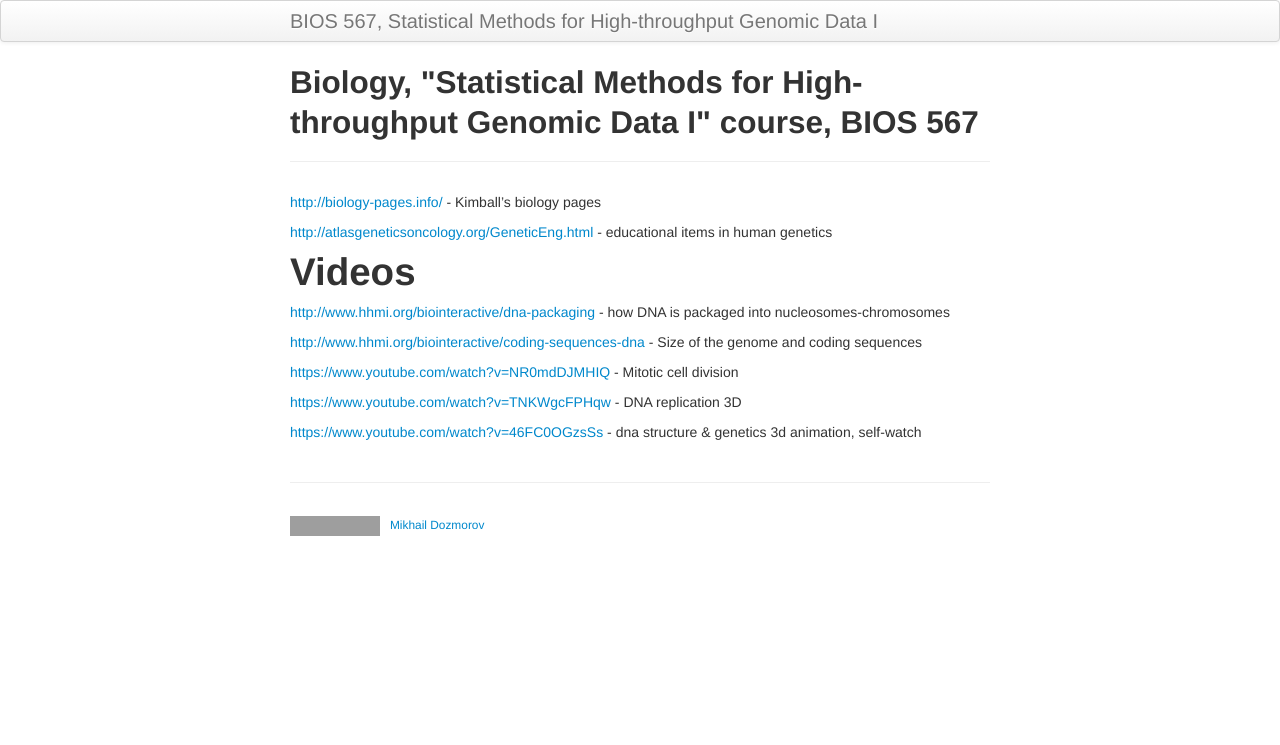
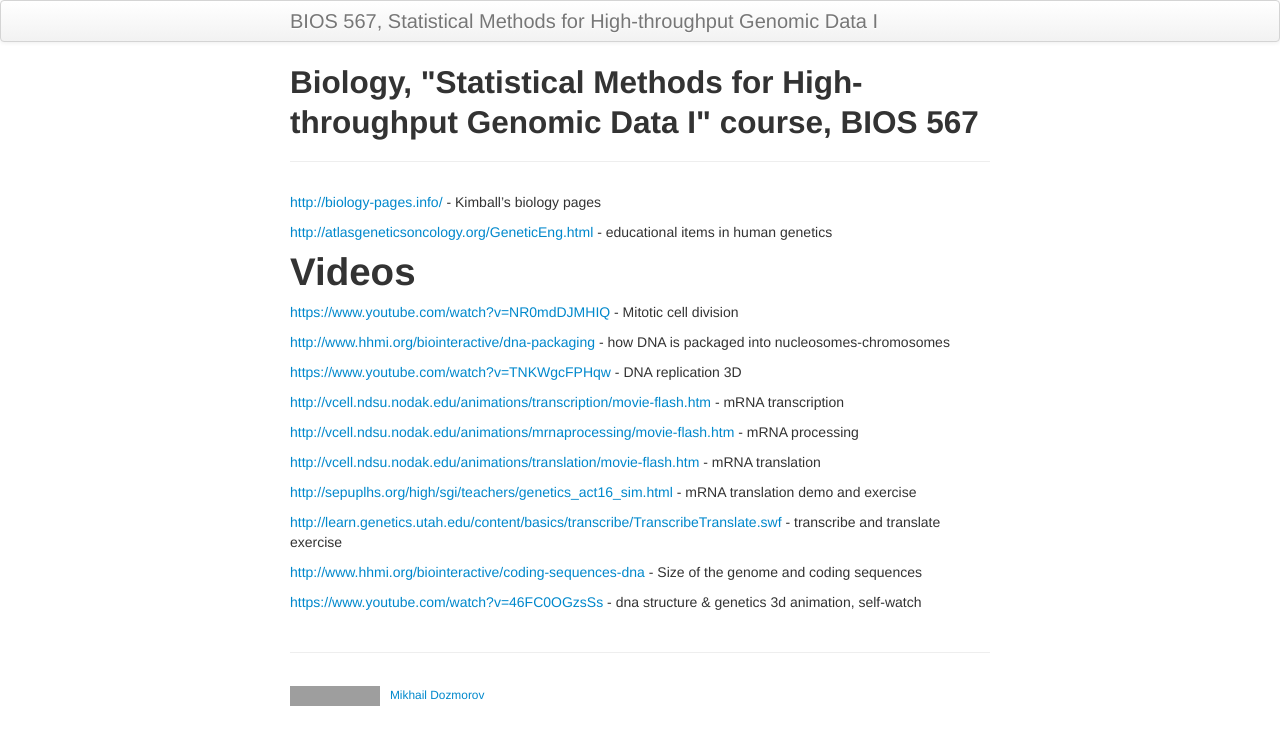
Before and after one commit to mdozmorov/BIOS567, a Jekyll site: the page built from pages/02_biology.md, in a window 1280 px wide. Shown: the top 745 px of the page. Built offline with Jekyll 4.4.1, drawn with Linux system fonts in a browser that asks for light colours; grey boxes are pictures that could not be loaded.

Commit message:
Update video links

```diff
--- a/pages/02_biology.md
+++ b/pages/02_biology.md
@@ -9,12 +9,22 @@ title: Biology, "Statistical Methods for High-throughput Genomic Data I" course,
 
 # Videos
 
+[https://www.youtube.com/watch?v=NR0mdDJMHIQ](https://www.youtube.com/watch?v=NR0mdDJMHIQ) - Mitotic cell division
+
 [http://www.hhmi.org/biointeractive/dna-packaging](http://www.hhmi.org/biointeractive/dna-packaging) - how DNA is packaged into nucleosomes-chromosomes
+
+[https://www.youtube.com/watch?v=TNKWgcFPHqw](https://www.youtube.com/watch?v=TNKWgcFPHqw) - DNA replication 3D
+
+[http://vcell.ndsu.nodak.edu/animations/transcription/movie-flash.htm](http://vcell.ndsu.nodak.edu/animations/transcription/movie-flash.htm) - mRNA transcription
+
+[http://vcell.ndsu.nodak.edu/animations/mrnaprocessing/movie-flash.htm](http://vcell.ndsu.nodak.edu/animations/mrnaprocessing/movie-flash.htm) - mRNA processing
+
+[http://vcell.ndsu.nodak.edu/animations/translation/movie-flash.htm](http://vcell.ndsu.nodak.edu/animations/translation/movie-flash.htm) - mRNA translation
+
+[http://sepuplhs.org/high/sgi/teachers/genetics_act16_sim.html](http://sepuplhs.org/high/sgi/teachers/genetics_act16_sim.html) - mRNA translation demo and exercise
+
+[http://learn.genetics.utah.edu/content/basics/transcribe/TranscribeTranslate.swf](http://learn.genetics.utah.edu/content/basics/transcribe/TranscribeTranslate.swf) - transcribe and translate exercise
 
 [http://www.hhmi.org/biointeractive/coding-sequences-dna](http://www.hhmi.org/biointeractive/coding-sequences-dna) - Size of the genome and coding sequences
 
-[https://www.youtube.com/watch?v=NR0mdDJMHIQ](https://www.youtube.com/watch?v=NR0mdDJMHIQ) - Mitotic cell division
-
-[https://www.youtube.com/watch?v=TNKWgcFPHqw](https://www.youtube.com/watch?v=TNKWgcFPHqw) - DNA replication 3D
-
 [https://www.youtube.com/watch?v=46FC0OGzsSs](https://www.youtube.com/watch?v=46FC0OGzsSs) - dna structure & genetics 3d animation, self-watch
```
